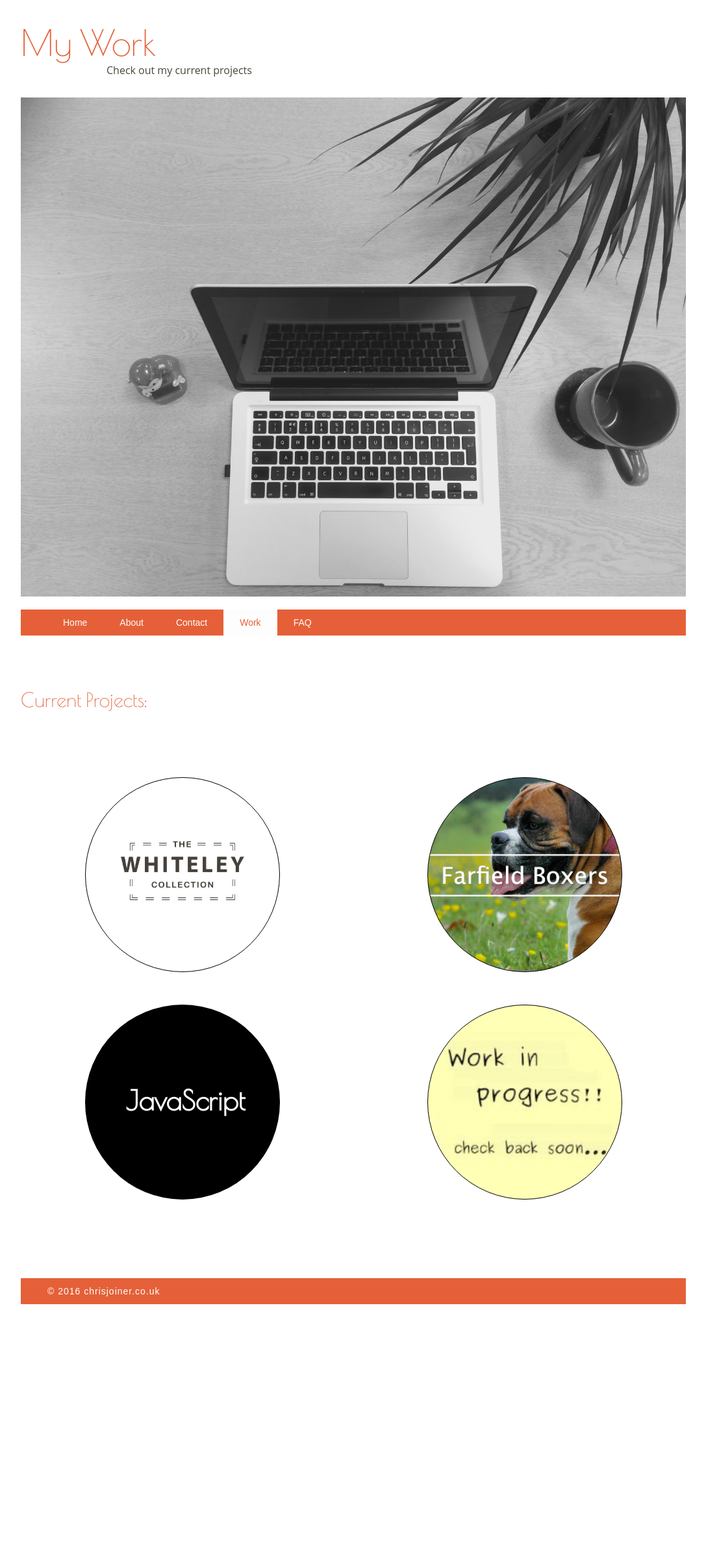
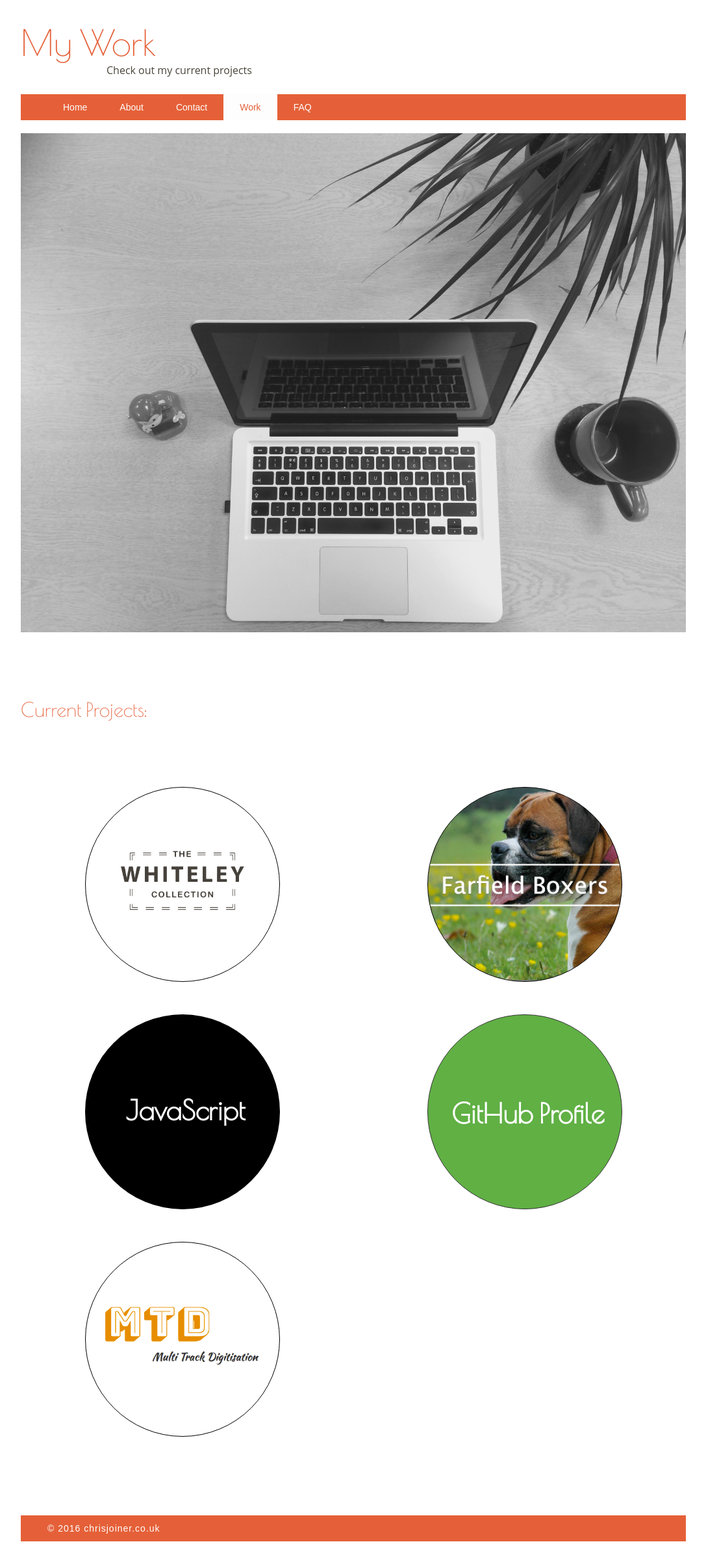
Before and after one commit to cj11489/my_portfolio_2, a PHP site: page /work.html in a window 1280 px wide. Shown: the whole page at 65% size, without its empty margins (96-1183 px from the left). Before the commit the page ends 2007 px from the top, so only its background shows below. Run offline with PHP 8.4, Linux system fonts and the light colour scheme; some libraries are stand-ins or nearby versions.

Commit message:
added link to github and MTD.bitballoon.com in my work section - Moved nav bar above main header img

```diff
--- a/FAQ.html
+++ b/FAQ.html
@@ -45,7 +45,6 @@
 				<h1>FAQs</h1>
 				<p>Got a question? Check out common questions below</p>
 			</content>
-	    	<img src="img/Optimized-question-mark-463497_1920.jpg">
 			<nav>
 				<ul>
 				  <li><a href="index.html">Home</span></a></li>
@@ -55,6 +54,7 @@
 				  <li  class="active"><a href="#">FAQ</a></li>
 				</ul>
 			</nav>
+	    	<img src="img/Optimized-question-mark-463497_1920.jpg">
 	    </header>
 
 		<div class="mainContent">
--- a/about.html
+++ b/about.html
@@ -46,7 +46,6 @@
 				<h1>About Me</h1>
 				<p>Find out all about me</p>
 			</content>
-	    	<img src="img/Optimized-about-garden.jpg">
 			<nav>
 				<ul>
 				  <li><a href="index.html">Home</span></a></li>
@@ -56,6 +55,7 @@
 				  <li><a href="FAQ.html">FAQ</a></li>
 				</ul>
 			</nav>
+	    	<img src="img/Optimized-about-garden.jpg">
 	    </header>
 
 		<div class="mainContent">
--- a/contact.html
+++ b/contact.html
@@ -47,7 +47,6 @@
 				<h1>Contact Me</h1>
 				<p>Like what you see? Give me a shout!</p>
 			</content>
-	    	<img src="img/Optimized-red-phone-box-bw.jpg">
 			<nav>
 				<ul>
 				  <li><a href="index.html">Home</span></a></li>
@@ -57,6 +56,7 @@
 				  <li><a href="FAQ.html">FAQ</a></li>
 				</ul>
 			</nav>
+	    	<img src="img/Optimized-red-phone-box-bw.jpg">
 	    </header>
 
 		<div class="mainContent">
--- a/css/new_style.css
+++ b/css/new_style.css
@@ -19,6 +19,7 @@ a {
 	height: auto;
 	margin-top: 2%;
 	margin-bottom: 2%;
+
 }
 
 header h1 {
@@ -33,6 +34,7 @@ header p {
     font-size:16px;
     color: #4A463B;
     margin-left:132px;
+    margin-bottom: 25px;
 }
 
 .main-header nav {
--- a/css/new_work.css
+++ b/css/new_work.css
@@ -13,8 +13,12 @@
 	margin-top: 5%;
 }
 
-.bottomContent, #whiteleyContent, #farfieldContent, #javaScriptContent, #comingSoonContent {
+.bottomContent, #whiteleyContent, #farfieldContent, #javaScriptContent, #gitHubContent, #MTDContent {
 	height: 350px;
+}
+
+#MTD.image-wrapper .image-overlay .content {
+	color: #000;
 }
 
 #whiteley.image-wrapper {
@@ -28,14 +32,20 @@
 #javaScript.image-wrapper {
 	background-color: #000;
 	text-align: center;
-	font-color: red;
 }
 
-#proj-4.image-wrapper {
-	background-image: url("../img/Optimized-work-in-progress2.jpg");
+#gitHub.image-wrapper {
+	background-color: #60b044;
+	text-align: center;
+	border: solid 1px;
 }
 
-#whiteley, #farfield, #proj-4.image-wrapper {
+#MTD.image-wrapper {
+	background-image: url("../img/MTD_logo.png");
+	color: #000;
+}
+
+#whiteley, #farfield, #MTD.image-wrapper {
 	background-size: cover;
 	background-repeat: no-repeat;
 	background-position: center;
--- a/index.html
+++ b/index.html
@@ -37,7 +37,6 @@
         <h1>Chris Joiner | Web Developer</h1>
         <p>Welcome to my portfolio site</p>
       </content>
-      <img src="img/laptop-1209008.jpg">
 
       <nav>
         <ul>
@@ -48,6 +47,9 @@
           <li><a href="FAQ.html">FAQ</a></li>
         </ul>
       </nav>
+
+      <img src="img/laptop-1209008.jpg">
+
     </header>
 
     <div class="mainContent">
--- a/work.html
+++ b/work.html
@@ -46,7 +46,6 @@
 				<h1>My Work</h1>
 				<p>Check out my current projects</p>
 			</content>
-	    	<img src="img/Optimized-laptop_bw.jpeg">
 			<nav>
 				<ul>
 				  <li><a href="index.html">Home</span></a></li>
@@ -56,6 +55,7 @@
 				  <li><a href="FAQ.html">FAQ</a></li>
 				</ul>
 			</nav>
+	    	<img src="img/Optimized-laptop_bw.jpeg">
 	    </header>
 
 		<div class="mainContent">
@@ -84,10 +84,17 @@
 		                </span></a>
 		              </div>
 		            </div>
-		            <div class="col-md-6 col-lg-6 col-sm-12" id="comingSoonContent">
-		              <div class="image-wrapper" id="proj-4">
-		                <a href="Optimized-work-in-progress2.jpg"><span class="image-overlay">
-		                  <span class="content" id="project-4"></span>
+		            <div class="col-md-6 col-lg-6 col-sm-12" id="gitHubContent">
+		              <div class="image-wrapper" id="gitHub">
+		                <a href="https://github.com/cj11489" target="_blank"><span class="image-overlay">
+		                  <span class="content" id="gitHub">GitHub Profile</span>
+		                </span></a>
+		              </div>
+		            </div>
+		            <div class="col-md-6 col-lg-6 col-sm-12" id="MTDContent">
+		              <div class="image-wrapper" id="MTD">
+		                <!--<a href="#" target="_blank"><span class="image-overlay">-->
+		                  <span class="content" id="MTD">Coming Soon</span>
 		                </span></a>
 		              </div>
 		            </div>
```
Also changed, not shown: img/MTD_logo.png (added).
